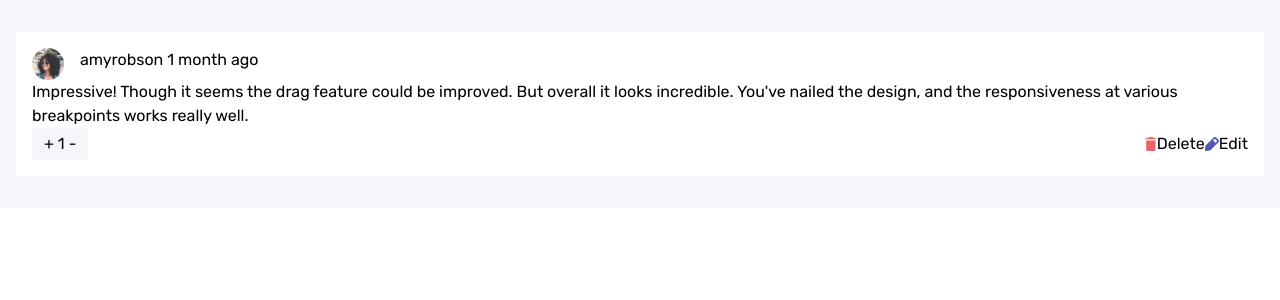
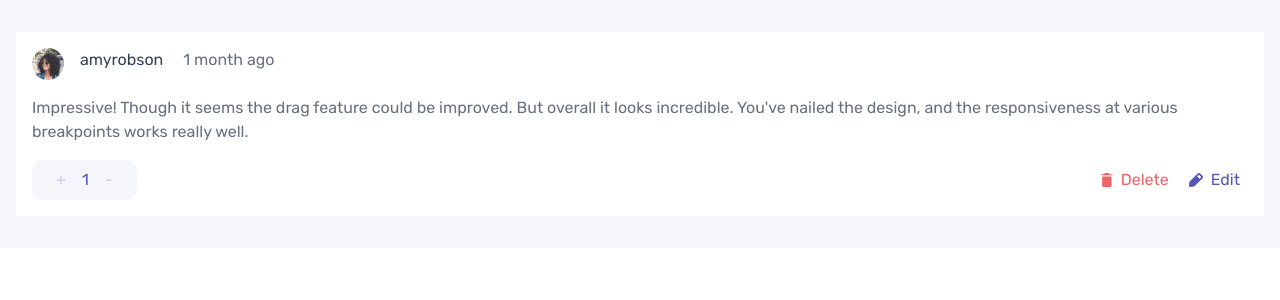
Before and after one commit to Georginio-prod/interactive-comments-section, a Vue app: page / in a window 1280 px wide. Both pictures are taken after a click on the button "Reply". Shown: the top 300 px of the page. Built offline with nearby package versions, Linux system fonts and the light colour scheme.

Commit message:
style:position first card(end)

```diff
--- a/src/components/content.vue
+++ b/src/components/content.vue
@@ -5,37 +5,37 @@
             <div class="bg-white px-4 py-4">
                 <div class="flex ">
                     <img src="/public/avatars/image-amyrobson.png" alt="avatar" class="w-8 h-8">
-                    <p class="pl-4">
-                        amyrobson <span>1 month ago</span>
+                    <p class="pl-4 text-textcol ">
+                        amyrobson <span class="text-textdes pl-4">1 month ago</span>
                     </p>
                 </div>
-                <div class="">
+                <div class=" pt-4 text-textdes">
                     <p>
                         {{ msg }}
                     </p>
                     <div class="flex justify-between items-center">
-                        <div class="bg-bgcol flex">
-                            <p class="px-3 py-1">
-                                <button @click="conteur++" key="bA">+</button>
-                                {{ conteur }}
-                                <button @click="conteur--" key="bB">-</button>
+                        <div class="bg-bgcol flex rounded-xl mt-4">
+                            <p class="px-6 py-2">
+                                <button @click="conteur++" key="bA" class="pr-4 text-btn">+</button>
+                                <span class="text-num pr-4"> {{ conteur }}</span>
+                                <button @click="conteur--" key="bB" class=" text-btn">-</button>
                             </p>
                         </div>
-                        <div class="flex items-center">
+                        <div class="flex items-center mt-4">
                             <div v-if="!visible" class="flex items-center">
                                 <img src="/public/icon-reply.svg" alt="" class="mx-auto">
-                                <button @click="visible = true">
+                                <button @click="visible = true" class="text-num p-2">
                                     Reply
                                 </button>
                             </div>
                             <div v-else class="flex flex-col items-center">
                                 <div class="flex items-center">
                                     <img src="/public/icon-delete.svg" alt="">
-                                    <button>
+                                    <button class="p-2 text-sup">
                                         Delete
                                     </button>
-                                    <img src="/public/icon-edit.svg" alt="">
-                                    <button>
+                                    <img src="/public/icon-edit.svg" alt="" class="pl-3">
+                                    <button class="p-2 text-num ">
                                         Edit
                                     </button>
                                 </div>
--- a/tailwind.config.js
+++ b/tailwind.config.js
@@ -8,6 +8,11 @@ export default {
     extend: {
       colors: {
         bgcol:"#F5F6FA",
+        textcol: "#334253",
+        textdes: '#67727E',
+        btn:'#C5C6EF',
+        num: '#5357B6',
+        sup: "#ED6368"
       }
     },
   },
```
